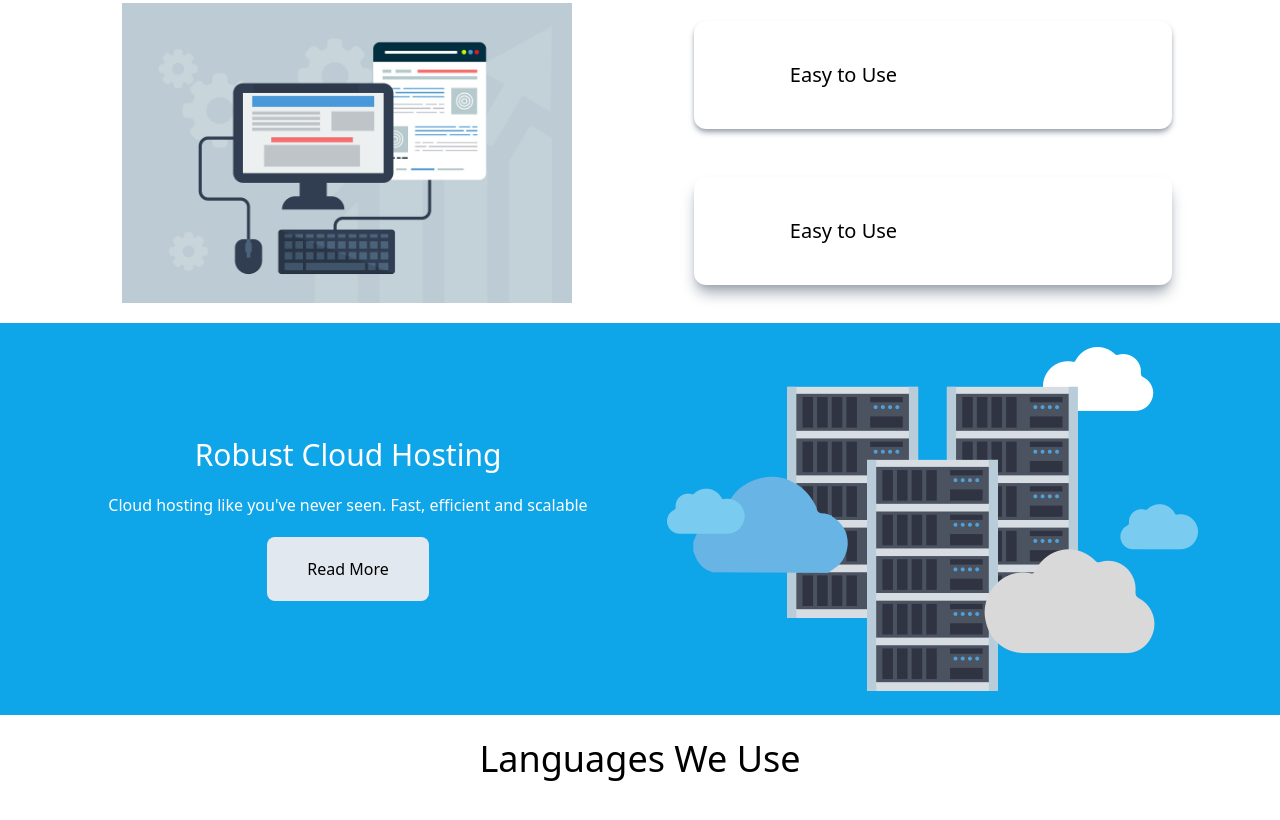
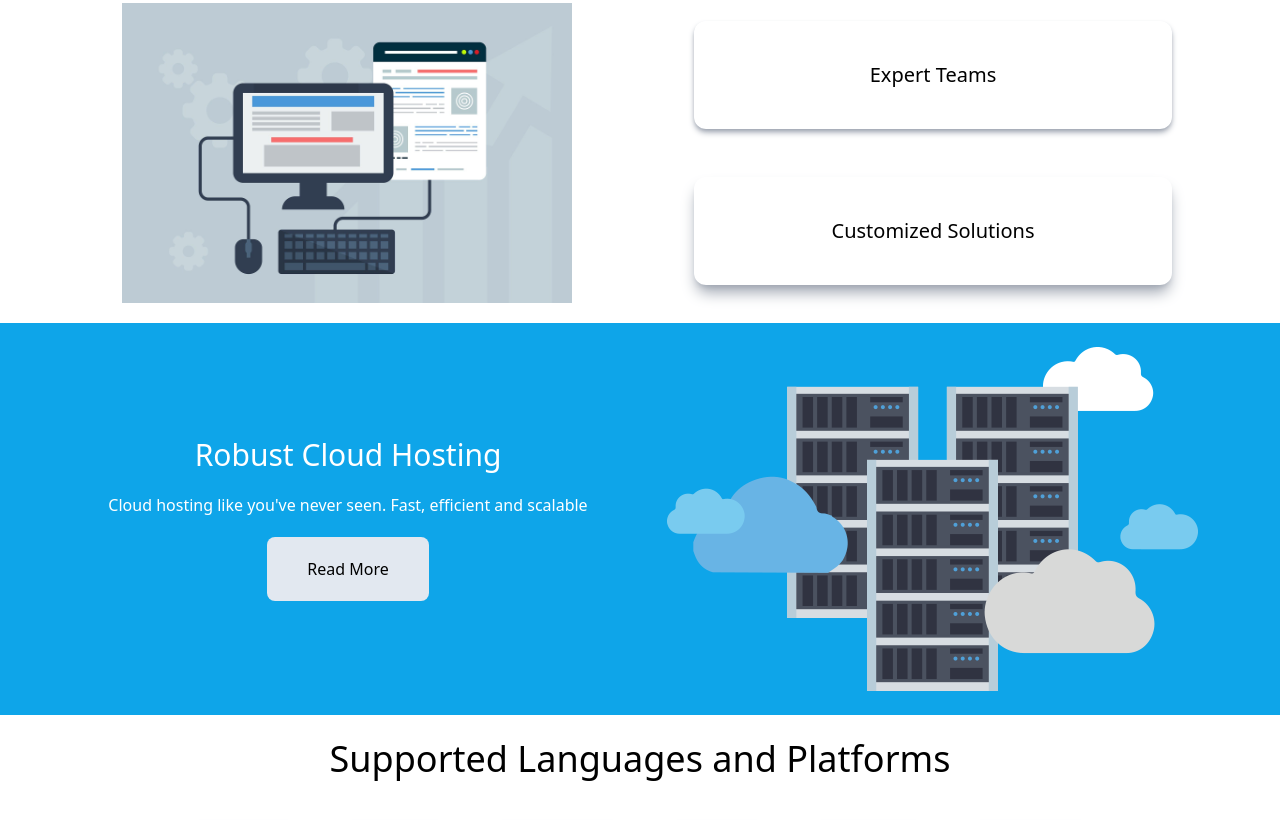
Before and after one commit to Degreez90/my-portfolio, a Gatsby site: page / in a window 1280 px wide. Shown: the part 1107-1927 px from the top of the page. Built offline with nearby package versions, Linux system fonts and the light colour scheme; Gatsby itself is replaced by a stand-in of ours.

Commit message:
Changes to section a c and Nav

```diff
--- a/src/components/Nav.js
+++ b/src/components/Nav.js
@@ -5,10 +5,12 @@ const nav = () => {
   return (
     <nav className='mx-auto container pt-5 md:py-5'>
       <div className='flex px-5 md:mx16'>
-        <div className='flex font-[Raleway] text-white w-[100%]'>
-          <h1>My Portfolio</h1>
+        <div className='flex font-[Raleway] font-semibold text-white w-[100%]'>
+          <Link to='/'>
+            <h1>My Portfolio</h1>
+          </Link>
         </div>
-        <div className='flex text-white text-md font-Lato z-50'>
+        <div className='flex text-white text-md font font-Lato z-50'>
           <ul className='flex space-x-5'>
             <li>
               <Link
--- a/src/components/SectionA.js
+++ b/src/components/SectionA.js
@@ -1,17 +1,19 @@
-import React from 'react';
+import React from 'react'
 
 const SectionA = () => {
   return (
     <div>
       <div className='mx-auto mt-5 mb-5 px-5 container grid gap-3 md:grid-cols-2 justify-items-center md:grid-rows-2 grid-rows-3 grid-cols-1 items-center'>
         <img className=' row-span-2 h-[300px]' src='./web.jpg' alt='' />
-        <div className='px-24 md:w-5/6 w-full mx-5 py-10 rounded-xl shadow-gray-400 shadow-md text-xl'>
-          <h3>Easy to Use</h3>
+        <div className='px-24 md:w-5/6 w-full mx-5 py-10 rounded-xl shadow-gray-400 shadow-md text-center text-xl'>
+          <h3>Expert Teams</h3>
         </div>
-        <div className='px-24 md:w-5/6 w-full mx-5 py-10 rounded-xl shadow-gray-400 shadow-lg text-xl'>Easy to Use</div>
+        <div className='px-24 md:w-5/6 w-full mx-5 py-10 rounded-xl shadow-gray-400 shadow-lg text-center text-xl'>
+          Customized Solutions
+        </div>
       </div>
     </div>
-  );
-};
+  )
+}
 
-export default SectionA;
+export default SectionA
--- a/src/components/SectionC.js
+++ b/src/components/SectionC.js
@@ -1,10 +1,12 @@
-import React from 'react';
-import Card from './Card';
+import React from 'react'
+import Card from './Card'
 
 const SectionC = () => {
   return (
     <div>
-      <h2 className='text-center text-4xl my-6'>Languages We Use</h2>
+      <h2 className='text-center text-4xl my-6'>
+        Supported Languages and Platforms
+      </h2>
       <div className='mx-auto container flex flex-wrap md:flex-row flex-col text-center justify-center'>
         <Card>
           <h2 className='mb-3 text-xl'>NodeJS</h2>
@@ -20,7 +22,11 @@ const SectionC = () => {
         </Card>
         <Card>
           <h2 className='mb-3 text-xl'>Gatsby</h2>
-          <img className='md:max-w-20 md:max-h-20 max-w-16 max-h-16' src='/gatsby.svg' alt='' />
+          <img
+            className='md:max-w-20 md:max-h-20 max-w-16 max-h-16'
+            src='/gatsby.svg'
+            alt=''
+          />
         </Card>
         <Card>
           <h2 className='mb-3 text-xl'>Firebase</h2>
@@ -32,7 +38,7 @@ const SectionC = () => {
         </Card>
       </div>
     </div>
-  );
-};
+  )
+}
 
-export default SectionC;
+export default SectionC
```
